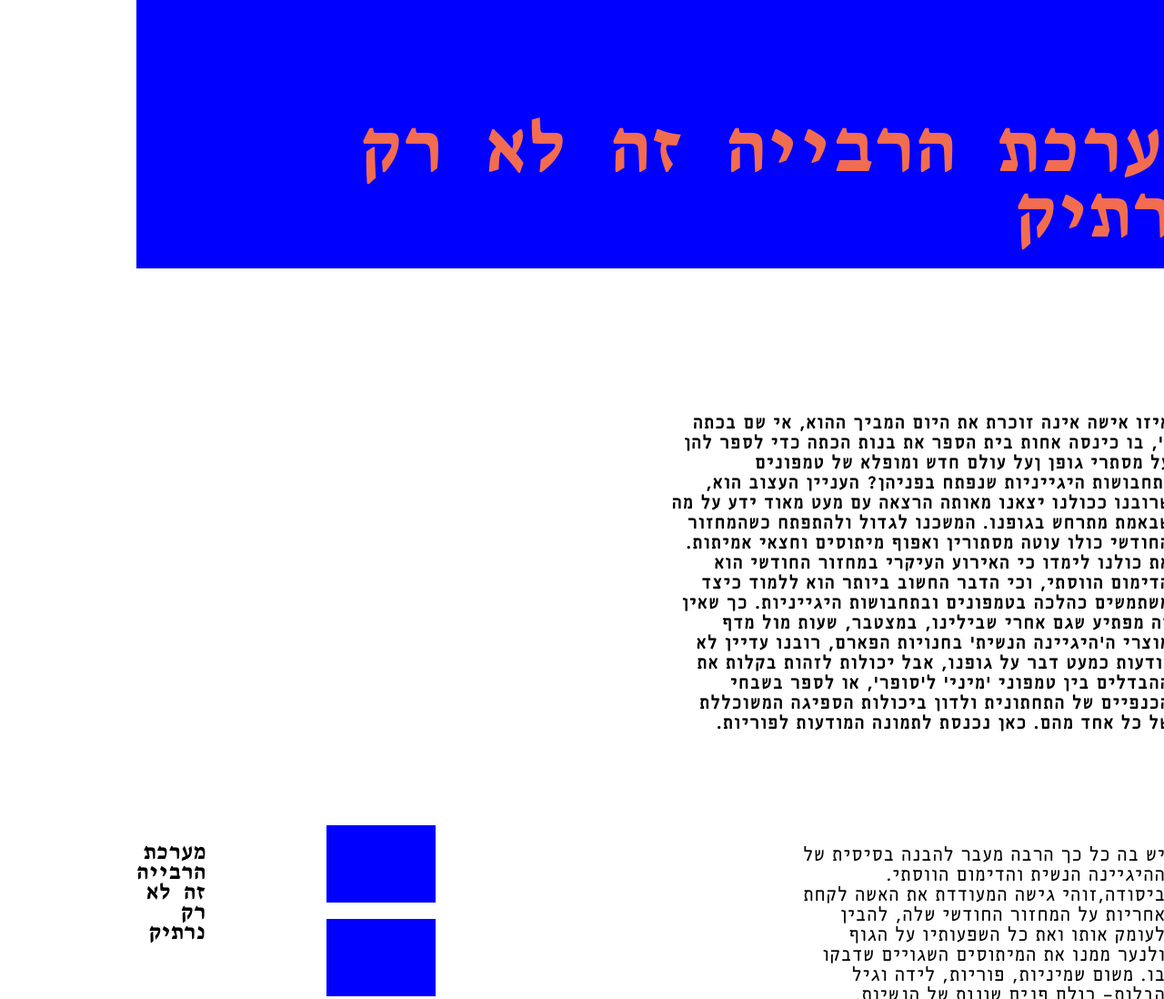
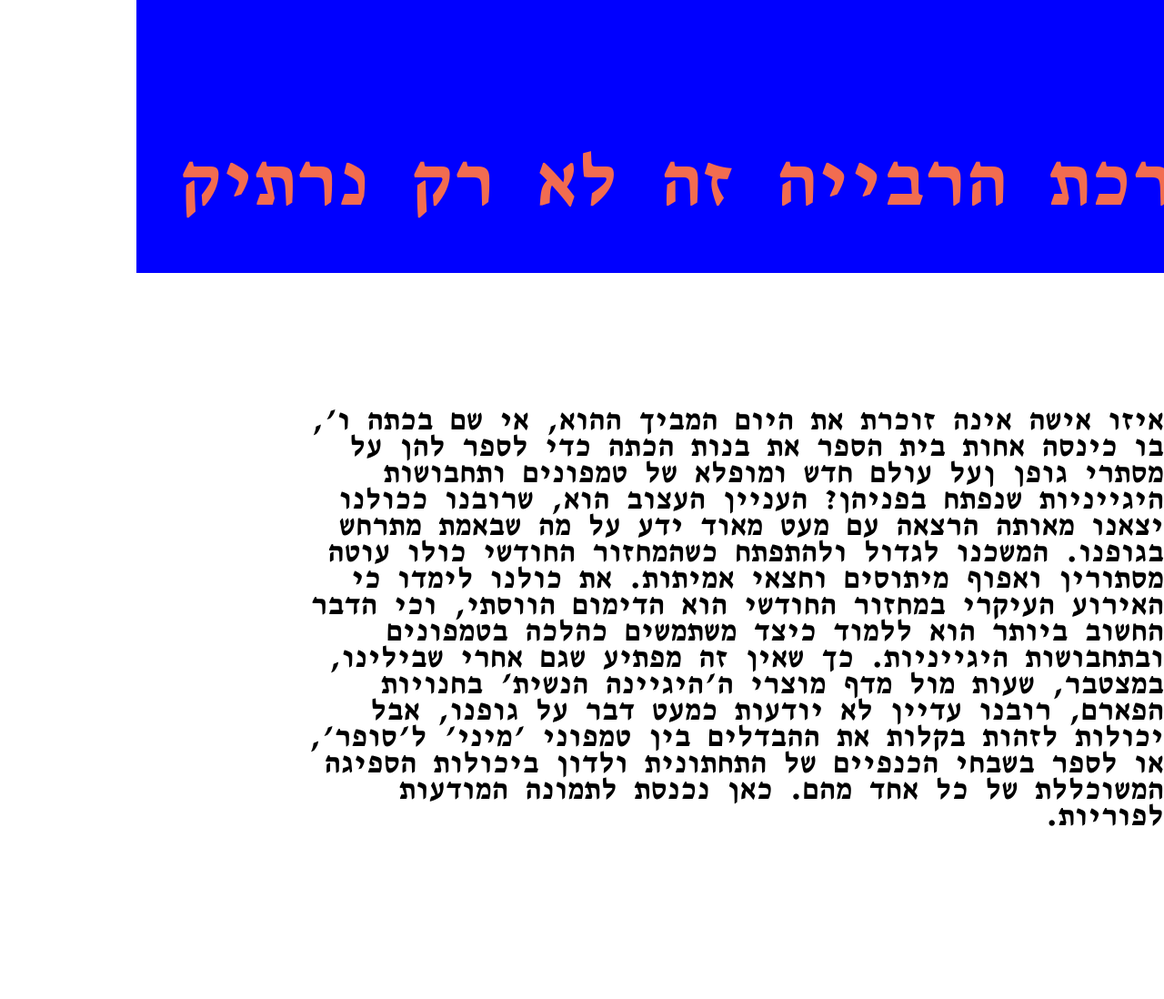
Before and after one commit to zeraviah/vagina, a plain HTML site: page index.html in a window 1280 px wide. Shown: the part 340-1438 px from the top of the page at 91% size. Drawn offline with Linux system fonts and the light colour scheme.

Commit message:
Update style.css

```diff
--- a/style.css
+++ b/style.css
@@ -22,6 +22,10 @@
     box-sizing: border-box;
 }
 
+body {
+    margin: 0px;
+}
+
 header {
     display:inline-block;
     width: 100%;
@@ -34,11 +38,10 @@ h1 {
     color: #f26c50;
     display: inline-block;
     /*border: solid 5px red;*/
-    width: 85%;
+    width: 100%;
     position: absolute;
-    margin: auto;
-    bottom: 3%;
-    left: 8%;
+    text-align: center;
+    bottom: 5px;
 }
 
 h1, h2, h3 {
@@ -50,6 +53,7 @@ h1, h2, h3 {
     height: 80%;
     background-color: blue;
     position: relative;
+    z-index: 200;
 }
 
 .smallheader {
@@ -57,12 +61,11 @@ h1, h2, h3 {
 }
 
 .opaning {
+    font-family: "masadamono";
     display: inline-block;
-    font-size: 1.4em;
-    height: auto;
-    width: 550px;
+    font-size: 2em;
     min-width: 200px;
-    margin: 160px 10% 0px;
+    margin: 150px;
     /* border: solid 5px red; */
 
 }
@@ -89,15 +92,16 @@ h1, h2, h3 {
     /*border: solid 5px red; */
 }
 
-/*.backround {
+.backround {
     color: #f26c50;
     opacity: 90%;
     position: fixed;
     top: 50%;
     left: 38%;
-    z-index: 1;
+    z-index: 100;
+    text-decoration: underline;
 
-}*/
+}
 
 
 .placeholder1 {
```
